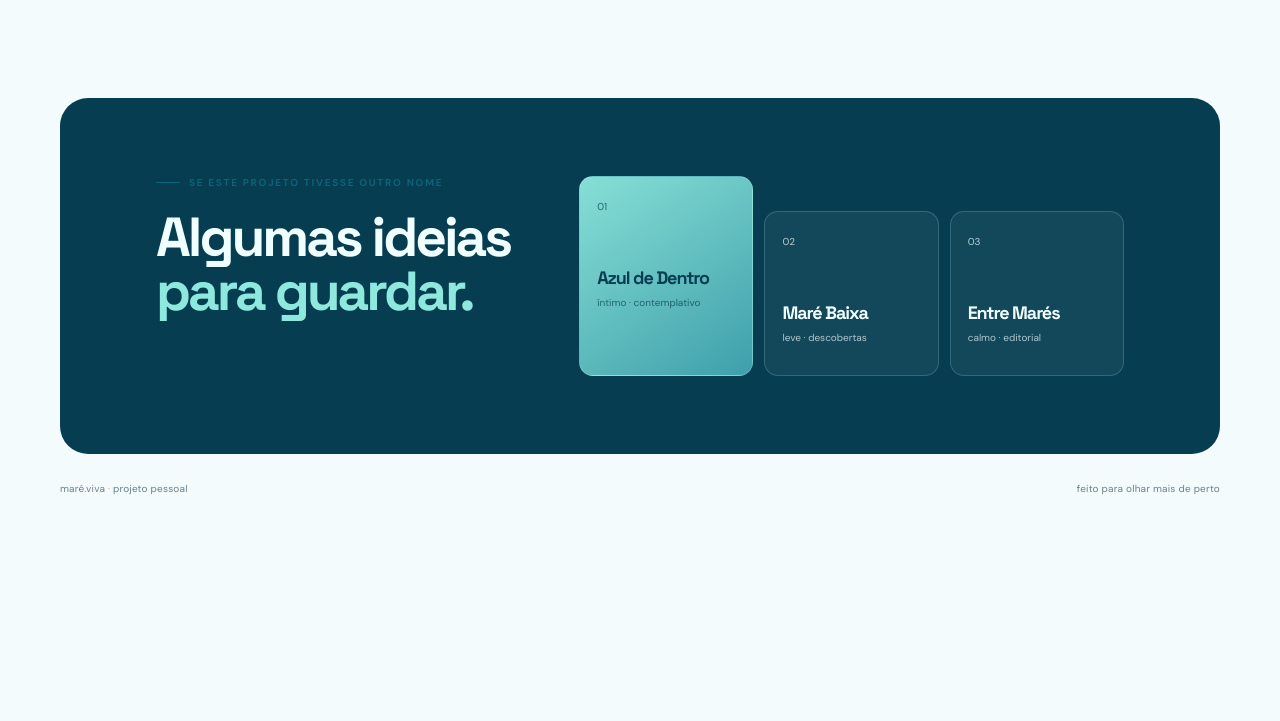
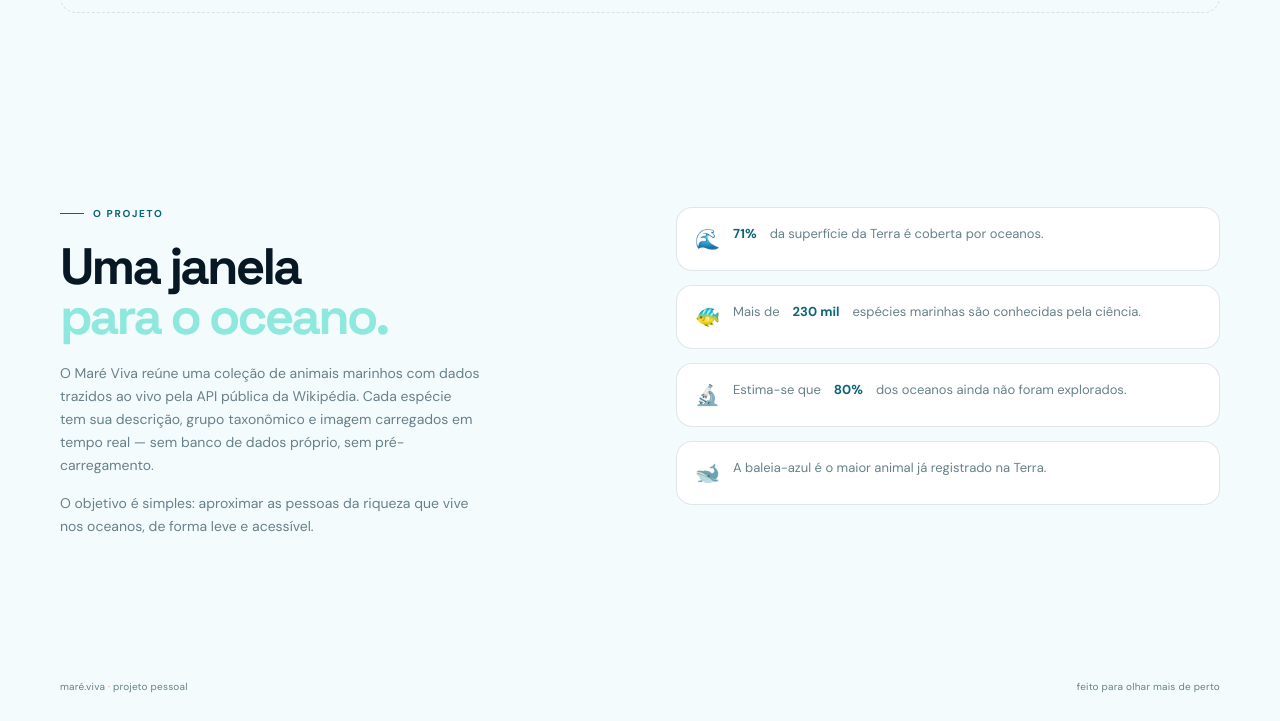
Before and after one commit to nanaassss/Mare-Viva, a plain HTML site: page index.html in a window 1280 px wide. Shown: the part 1291-2012 px from the top of the page. Before the commit the page ends 1814 px from the top, so only its background shows below. Drawn offline with Linux system fonts and the light colour scheme; no server answers.

Commit message:
Adiciona novas espécies e inclui textos explicativos, além de curiosidades

```diff
--- a/app.js
+++ b/app.js
@@ -11,6 +11,16 @@ const catalog = [
   { title: "Água-viva", category: "Invertebrados", color: "#8d72b4" },
   { title: "Golfinho", category: "Mamíferos", color: "#448caf" },
   { title: "Pinguim-imperador", category: "Aves", color: "#37546a" },
+  { title: "Tubarão-branco", category: "Peixes", color: "#4a7c8e" },
+  { title: "Narval", category: "Mamíferos", color: "#5b7fa6" },
+  { title: "Lula-gigante", category: "Invertebrados", color: "#7a5c8c" },
+  { title: "Arraia", category: "Peixes", color: "#6b8e7a" },
+  { title: "Foca-leopardo", category: "Mamíferos", color: "#5a7a8a" },
+  { title: "Coral", category: "Invertebrados", color: "#c0614a" },
+  { title: "Peixe-palhaço", category: "Peixes", color: "#d4753a" },
+  { title: "Dugongo", category: "Mamíferos", color: "#6b9e8c" },
+  { title: "Albatrozes", category: "Aves", color: "#7a8fa0" },
+  { title: "Pepino-do-mar", category: "Invertebrados", color: "#8c6b4a" },
 ];
 
 const state = { animals: [], search: "", category: "Todos", loading: false };
--- a/index.html
+++ b/index.html
@@ -22,7 +22,7 @@
       </a>
       <nav class="main-nav" aria-label="Navegação principal">
         <a href="#explorar">Explorar</a>
-        <a href="#nomes">Ideias de nome</a>
+        <a href="#sobre">Sobre</a>
       </nav>
       <button class="icon-button" id="themeToggle" type="button" aria-label="Alternar tema" title="Alternar tema">
         <span class="theme-icon" aria-hidden="true">◐</span>
@@ -34,10 +34,10 @@
         <div class="hero-copy reveal">
           <p class="eyebrow"><span></span> diário do oceano</p>
           <h1>O azul guarda<br /><em>mais histórias.</em></h1>
-          <p class="hero-text">Uma pausa para conhecer as formas, os ritmos e as criaturas que vivem abaixo da superfície.</p>
+          <p class="hero-text">Mergulhe na biodiversidade dos oceanos: conheça as espécies, seus habitats e os segredos que guardam nas profundezas.</p>
           <div class="hero-actions">
             <a class="button button-primary" href="#explorar">Explorar animais <span aria-hidden="true">↗</span></a>
-            <a class="text-link" href="#nomes">Ver ideias de nome <span aria-hidden="true">↓</span></a>
+            <a class="text-link" href="#sobre">Sobre o projeto <span aria-hidden="true">↓</span></a>
           </div>
         </div>
 
@@ -57,7 +57,7 @@
       </section>
 
       <section class="stats shell reveal" aria-label="Resumo do projeto">
-        <div><strong>10</strong><span>espécies</span></div>
+        <div><strong>20</strong><span>espécies</span></div>
         <div><strong>01</strong><span>API pública</span></div>
         <div><strong>∞</strong><span>curiosidade</span></div>
         <p>Dados consultados ao vivo<br />via API da Wikipédia.</p>
@@ -103,15 +103,20 @@
         </div>
       </section>
 
-      <section class="names-section shell reveal" id="nomes">
-        <div class="names-intro">
-          <p class="eyebrow"><span></span> se este projeto tivesse outro nome</p>
-          <h2>Algumas ideias<br /><em>para guardar.</em></h2>
-        </div>
-        <div class="name-list">
-          <article class="name-card featured-name"><span>01</span><h3>Azul de Dentro</h3><p>íntimo · contemplativo</p></article>
-          <article class="name-card"><span>02</span><h3>Maré Baixa</h3><p>leve · descobertas</p></article>
-          <article class="name-card"><span>03</span><h3>Entre Marés</h3><p>calmo · editorial</p></article>
+      <section class="about-section shell reveal" id="sobre">
+        <div class="about-inner">
+          <div class="about-copy">
+            <p class="eyebrow"><span></span> o projeto</p>
+            <h2>Uma janela<br /><em>para o oceano.</em></h2>
+            <p class="about-text">O Maré Viva reúne uma coleção de animais marinhos com dados trazidos ao vivo pela API pública da Wikipédia. Cada espécie tem sua descrição, grupo taxonômico e imagem carregados em tempo real — sem banco de dados próprio, sem pré-carregamento.</p>
+            <p class="about-text">O objetivo é simples: aproximar as pessoas da riqueza que vive nos oceanos, de forma leve e acessível.</p>
+          </div>
+          <ul class="about-facts">
+            <li><span>🌊</span><strong>71%</strong> da superfície da Terra é coberta por oceanos.</li>
+            <li><span>🐠</span>Mais de <strong>230 mil</strong> espécies marinhas são conhecidas pela ciência.</li>
+            <li><span>🔬</span>Estima-se que <strong>80%</strong> dos oceanos ainda não foram explorados.</li>
+            <li><span>🐋</span>A baleia-azul é o maior animal já registrado na Terra.</li>
+          </ul>
         </div>
       </section>
     </main>
--- a/styles.css
+++ b/styles.css
@@ -143,16 +143,15 @@ h1 em, h2 em { color: var(--foam); font-style: normal; }
 .empty-state h3 { margin-bottom: 7px; font-size: 22px; }
 .empty-state p { margin-bottom: 20px; color: var(--muted); font-size: 12px; }
 
-.names-section { display: grid; grid-template-columns: .8fr 1.2fr; gap: 60px; padding: 78px 7.5%; border-radius: var(--radius-lg); color: #efffff; background: var(--ocean-dark); }
-.names-intro h2 { color: #f0ffff; }
-.names-intro h2 em { color: var(--foam); }
-.name-list { display: grid; grid-template-columns: repeat(3, 1fr); gap: 11px; align-items: end; }
-.name-card { min-height: 165px; padding: 17px; border: 1px solid rgba(210, 255, 248, .18); border-radius: 14px; background: rgba(255, 255, 255, .055); transition: transform var(--transition), background var(--transition); }
-.name-card:hover { background: rgba(255, 255, 255, .12); transform: translateY(-7px); }
-.name-card.featured-name { min-height: 200px; background: linear-gradient(145deg, rgba(142, 232, 221, .95), rgba(66, 166, 177, .94)); color: var(--ocean-dark); }
-.name-card > span { font-size: 10px; opacity: .75; }
-.name-card h3 { margin: 51px 0 7px; font-size: 18px; letter-spacing: -.06em; }
-.name-card p { margin: 0; font-size: 10px; opacity: .7; }
+.about-section { padding: 86px 0 100px; }
+.about-inner { display: grid; grid-template-columns: 1fr 1fr; gap: 72px; align-items: start; }
+.about-copy .eyebrow { color: var(--ocean); }
+.about-copy h2 { font-size: clamp(32px, 4vw, 52px); line-height: .98; margin-bottom: 20px; }
+.about-text { color: var(--muted); font-size: 14px; line-height: 1.65; margin-bottom: 14px; max-width: 420px; }
+.about-facts { list-style: none; margin: 0; padding: 0; display: flex; flex-direction: column; gap: 14px; }
+.about-facts li { display: flex; align-items: flex-start; gap: 13px; padding: 16px 18px; border: 1px solid var(--line); border-radius: var(--radius-md); background: var(--white); font-size: 13px; color: var(--muted); line-height: 1.5; }
+.about-facts li span { font-size: 20px; flex-shrink: 0; }
+.about-facts li strong { color: var(--ocean); }
 .footer { display: flex; justify-content: space-between; padding: 28px 0; color: var(--muted); font-size: 10px; letter-spacing: .02em; }
 
 .reveal { opacity: 0; transform: translateY(15px); animation: reveal .7s .08s forwards; }
@@ -170,7 +169,7 @@ h1 em, h2 em { color: var(--foam); font-style: normal; }
   .orbit-two { width: 285px; height: 190px; }
   .orbit-three { width: 355px; height: 235px; }
   .animal-grid { grid-template-columns: repeat(2, 1fr); }
-  .names-section { grid-template-columns: 1fr; gap: 35px; }
+  .about-inner { grid-template-columns: 1fr; gap: 40px; }
 }
 @media (max-width: 600px) {
   .shell { width: min(100% - 30px, 1160px); }
@@ -203,8 +202,7 @@ h1 em, h2 em { color: var(--foam); font-style: normal; }
   .name-card, .name-card.featured-name { min-height: auto; }
   .name-card h3 { margin-top: 24px; }
   .footer { display: block; line-height: 1.8; }
-  .footer span:last-child { display: block; }
-}
+  .footer span:last-child { display: block; }}
 @media (prefers-reduced-motion: reduce) {
   *, *::before, *::after { scroll-behavior: auto !important; animation-duration: .01ms !important; animation-iteration-count: 1 !important; transition-duration: .01ms !important; }
 }
```
